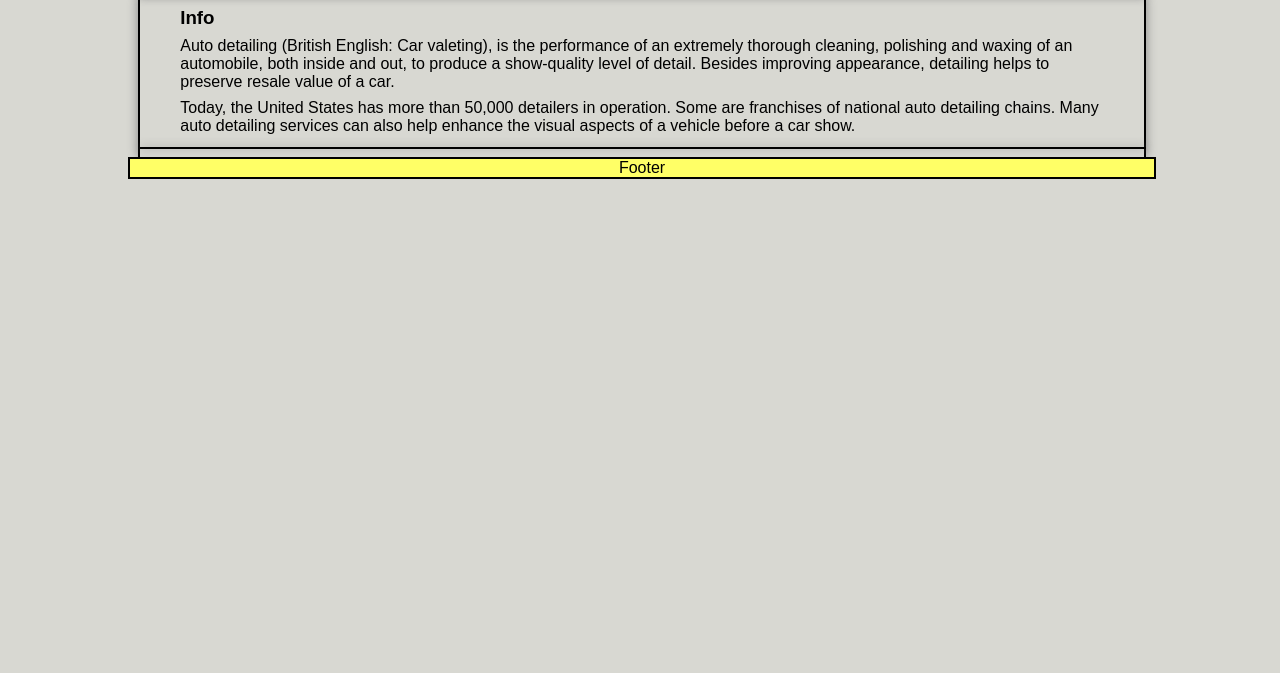
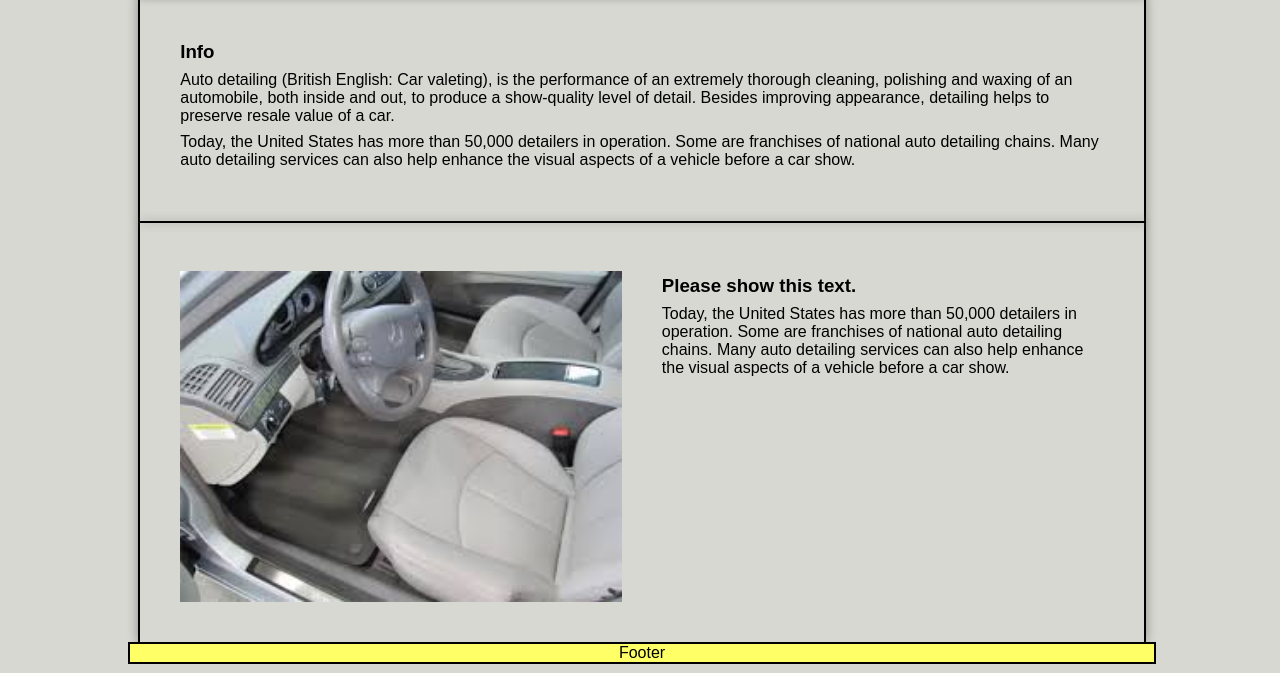
Before and after one commit to gperson/TimosDetailing, a plain HTML site: page index.html in a window 1280 px wide. Shown: the part 127-800 px from the top of the page. Drawn offline with Linux system fonts and the light colour scheme.

Commit message:
Added slide show, animation to slide them is in progress

```diff
--- a/css/index.css
+++ b/css/index.css
@@ -12,12 +12,12 @@ h1 {
 }
 
 h3 {
-	padding: 10px 40px 4px 40px;
-	margin: 0;
+	padding: 4px 0px 4px 0px;
+	margin: 0
 }
 
 p {
-	padding: 4px 40px 4px 40px;
+	padding: 4px 0px 4px 0px;
 	margin: 0
 }
 
@@ -46,6 +46,10 @@ a {
 	float: left;
 	width: 12px;
 	min-height: 1px;
+}
+
+#mainInfo{
+	padding: 40px 40px 40px 40px;
 }
 
 #isMobileDevice {
@@ -80,3 +84,31 @@ a {
 	width: 33%;
 	text-align: center;
 }
+
+#slider{
+	overflow:hidden;
+}
+
+#slider-content {
+	-webkit-transition: all 1s ease-in-out;
+	-moz-transition: all 1s ease-in-out;
+	-ms-transition: all 1s ease-in-out;
+	-o-transition: all 1s ease-in-out;
+	transition: all 1s ease-in-out;
+}
+
+.slide{
+	float:left;
+}
+
+#slider-content div img{
+	float: left;
+	width: 44%;
+	padding: 40px 20px 40px 40px;
+}
+
+#slider-content div div{
+	float: left;
+	width: 44%;
+	padding: 40px 40px 40px 20px;
+}
--- a/index.html
+++ b/index.html
@@ -89,6 +89,48 @@
 				</div>
 				<hr width="100%" color="#000000">
 				<!-- Start Slide show-->
+				<div id="slider">
+					<div id="slider-content">
+						<div class="slide">
+							<img src="./images/slide2.jpg" />
+							<div>
+								<h3>Please show this text.</h3>
+								<p>Today, the United States has more than 50,000 detailers
+									in operation. Some are franchises of national auto detailing
+									chains. Many auto detailing services can also help enhance the
+									visual aspects of a vehicle before a car show.</p>
+							</div>
+						</div>
+						<div class="slide">
+							<img src="./images/slide1.jpg" />
+							<div>
+								<h3>Please show this text.</h3>
+								<p>Today, the United States has more than 50,000 detailers
+									in operation. Some are franchises of national auto detailing
+									chains. Many auto detailing services can also help enhance the
+									visual aspects of a vehicle before a car show.</p>
+							</div>
+						</div>
+						<div class="slide">
+							<img src="./images/slide3.jpg" />
+							<div>
+								<h3>Please show this text.</h3>
+								<p>The FTC (Federal Trade Commission) in fact found that in
+									US businesses an alarming number of testimonials were in fact
+									fictitious and misleading that in Dec of 2009 they introduced a
+									new set of rules governing testimonials.[9] In essence it is
+									now illegal to use testimonials that "...mislead consumers and
+									affect consumers' behavior or decisions about the product or
+									service." However, despite new regulations, online consumers
+									often view testimonials with a high degree of skepticism.
+									Companies from the private sector have begun to offer
+									testimonial verification services to help consumers verify the
+									authenticity of displayed testimonials.</p>
+							</div>
+						</div>
+					</div>
+
+				</div>
 				<!-- End slide show -->
 				<!-- End Content -->
 				<!-- To demonstrate mobile device css functionality -->
--- a/js/index.js
+++ b/js/index.js
@@ -1,10 +1,27 @@
 /**
-  * index.js
-  */
+ * index.js
+ */
 
 /**
-  * Runs when document has loaded.
-  */
+ * Runs when document has loaded.
+ */
 $(document).ready(function() {
+	//All code
+	var slider = document.getElementById('slider-content');
+	sliders = slider.children;
+	numSlides = sliders.length; //No of items in the above array
 
+	sliderContent = document.getElementById('slider-content'); //#slider-content
+	sliderContent.style.width = (numSlides * 100) + "%";
+
+	width = (100 / numSlides) + "%";
+	for (var i=0;i<numSlides;i++)
+	{
+		sliders[i].style.width = width;
+	}
+	setInterval(function (){slide()}, 5000);
 });
+
+function slide() {
+    $("#slider").animate({ "left": "-=50px" }, "slow" );
+}
```
